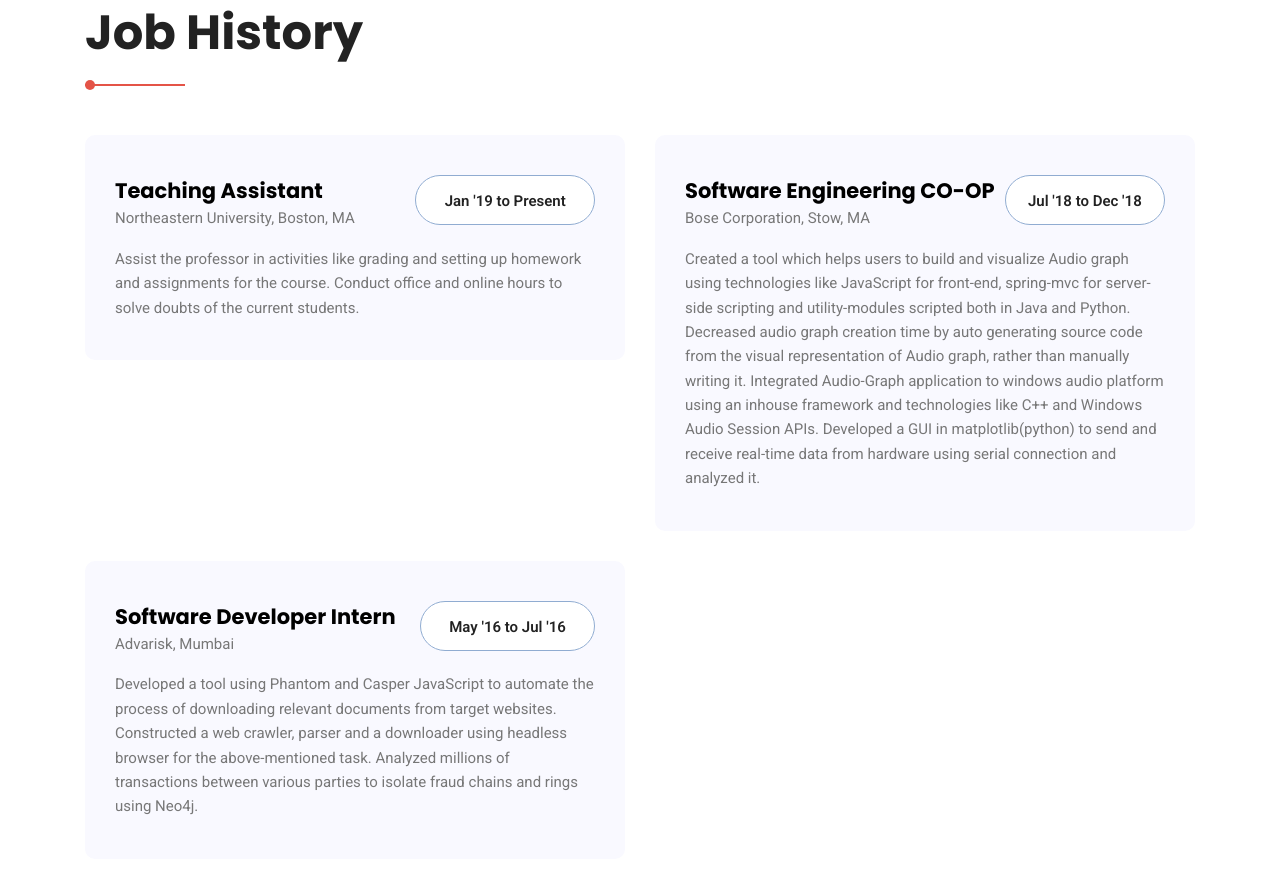
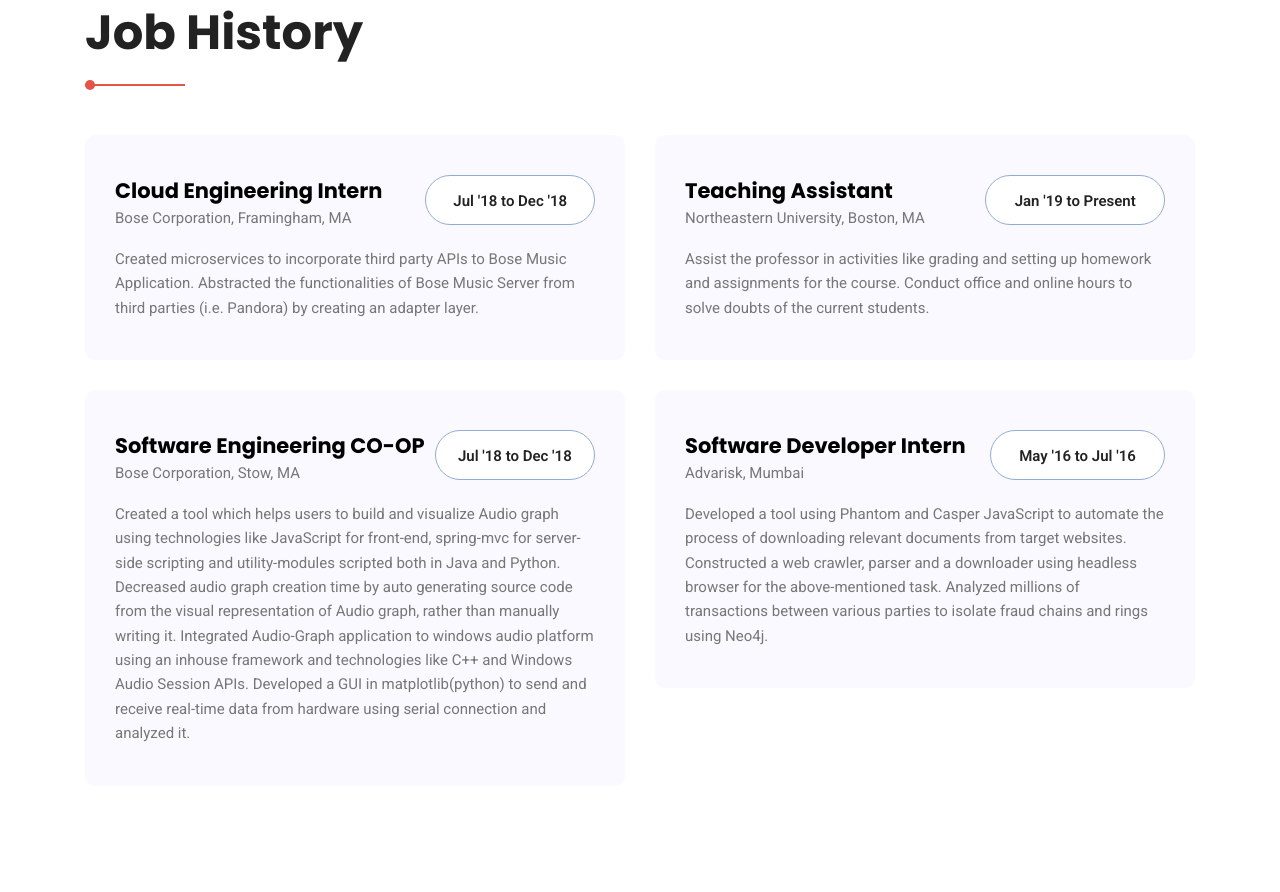
Before and after one commit to vaibhavdave5/vaibhavdave5.github.io, a plain HTML site: page index.html in a window 1280 px wide. Shown: the part 3240-4132 px from the top of the page. Drawn offline with nearby package versions, Linux system fonts and the light colour scheme; some packages are replaced by stand-ins of ours.

Commit message:
Added another job thingy

```diff
--- a/index.html
+++ b/index.html
@@ -303,6 +303,29 @@ I like to participate in hackathons and working and interacting with people from
 			</div>
 
 			<div class="row">
+					<div class="col-lg-6">
+							<div class="single-job">
+								<div class="top-sec d-flex justify-content-between">
+									<div class="top-left">
+										<h4>Cloud Engineering Intern</h4>
+										<p>Bose Corporation, Framingham, MA</p>
+									</div>
+									<div class="top-right">
+										<a href="#" class="primary-btn" data-text="Jul '18 to Dec '18">
+											<span>M</span><span>a</span><span>y</span>
+											<span>'</span><span>1</span><span>9</span><span>-</span>
+											<span>A</span><span>u</span><span>g</span>
+											<span>'</span><span>1</span><span>9</span>
+										</a>
+									</div>
+								</div>
+								<div class="bottom-sec wow fadeIn" data-wow-duration="2s" data-wow-delay="0.2s">
+										Created microservices to incorporate third party APIs to Bose Music Application.
+										Abstracted the functionalities of Bose Music Server from third parties (i.e. Pandora) by creating an adapter layer.
+
+								</div>
+							</div>
+						</div>
 				<div class="col-lg-6">
 					<div class="single-job">
 						<div class="top-sec d-flex justify-content-between">
```
